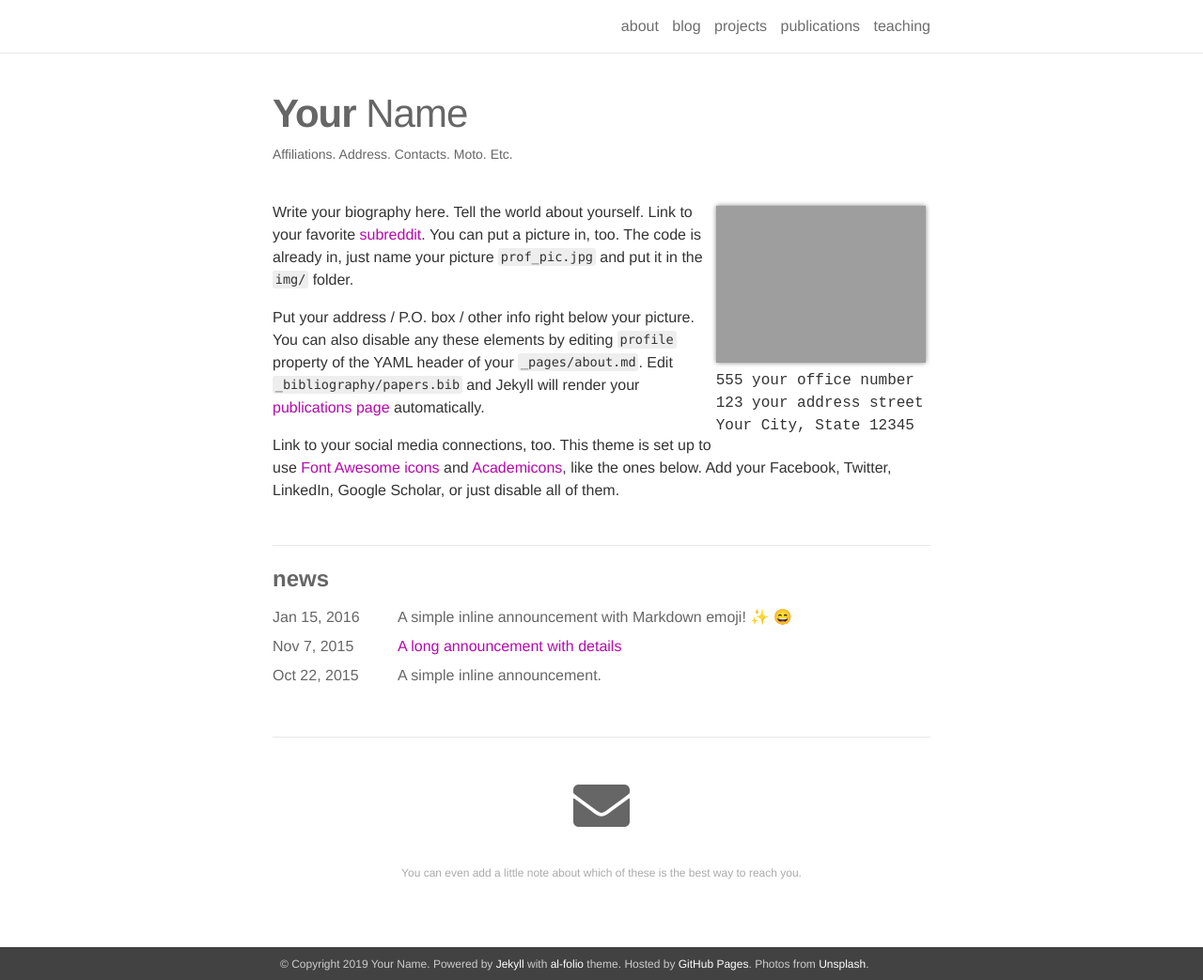
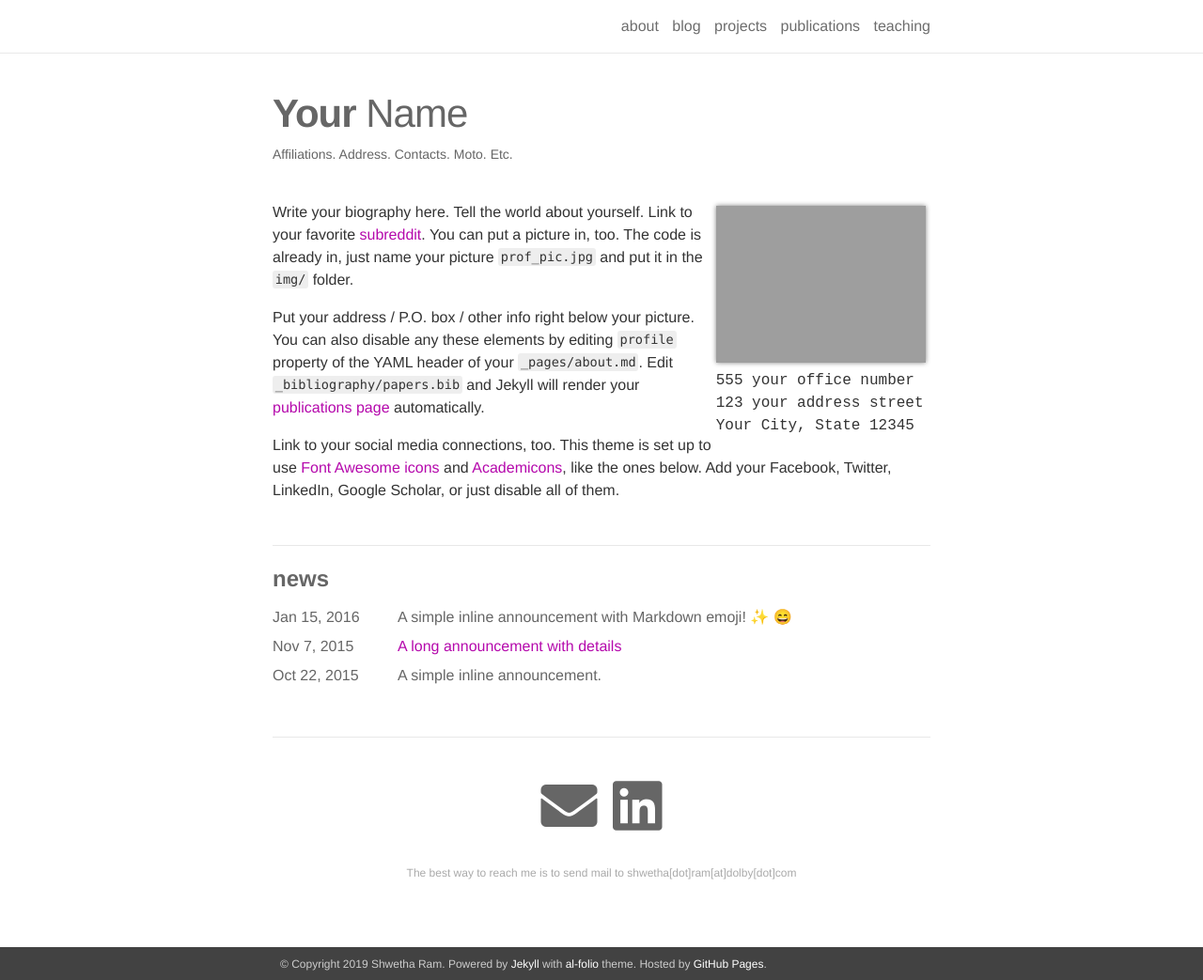
Before and after one commit to shwetharam0407/shwetharam0407.github.io, a Jekyll site: the page built from _pages/about.md, in a window 1280 px wide and 1043 px high. Shown: the whole window at 94% size. Built offline with Jekyll 4.4.1, drawn with Linux system fonts in a browser that asks for light colours; nearby versions of some CDN libraries; emoji names are drawn with the system emoji font.

Commit message:
personalized _config

```diff
--- a/_config.yml
+++ b/_config.yml
@@ -1,15 +1,15 @@
 # -----------------------------------------------------------------------------
 # Site settings
 # -----------------------------------------------------------------------------
-name: Your Name
-title: Your Name
-email: you@example.com
+name: Shwetha Ram
+title: Shwetha Ram
+email: shwetha.ram@dolby.com
 description: > # this means to ignore newlines until "url:"
-  A simple, whitespace theme for academics. Based on [*folio](https://github.com/bogoli/-folio) design.
+  Personal Webpage
 footer_text: >
   Powered by <a href="http://jekyllrb.com/" target="_blank">Jekyll</a> with <a href="https://github.com/alshedivat/al-folio">al-folio</a> theme.
   Hosted by <a href="https://pages.github.com/" target="_blank">GitHub Pages</a>.
-  Photos from <a href="https://unsplash.com" target="_blank">Unsplash</a>.
+
 
 url:  # the base hostname & protocol for your site
 baseurl: # the subpath of your site, e.g. /blog/
@@ -20,22 +20,22 @@
 # -----------------------------------------------------------------------------
 github_username: # your GitHub user name
 twitter_username: # your Twitter handle
-linkedin_username: # your LinkedIn user name
+linkedin_username: shwetharam # your LinkedIn user name
 scholar_userid: # your Google Scholar ID
 orcid_id: # your ORCID ID
 medium_username: # your Medium username
 quora_username: # your Quora username
 
 contact_note: >
-  You can even add a little note about which of these is the best way to reach you.
+  The best way to reach me is to send mail to shwetha[dot]ram[at]dolby[dot]com
 
 google_analytics: UA-XXXXXXXXX # out your google-analytics code
 
 # -----------------------------------------------------------------------------
 # Blog
 # -----------------------------------------------------------------------------
-blog_name: al-folio
-blog_description: a simple whitespace theme for academics
+blog_name: Random Sampling
+blog_description: A few samples from my thought stream, wayy below Niquist!
 
 # Pagination
 paginate: 4
@@ -48,10 +48,10 @@
     older: 'Older'
 
 # Comments
-disqus_shortname: al-folio # put your disqus shortname
+disqus_shortname: sram # put your disqus shortname
 
 # Optional features
-show_social_icons:  false
+show_social_icons:  true
 enable_anchorjs:    false
 enable_katex:       true
 
```
